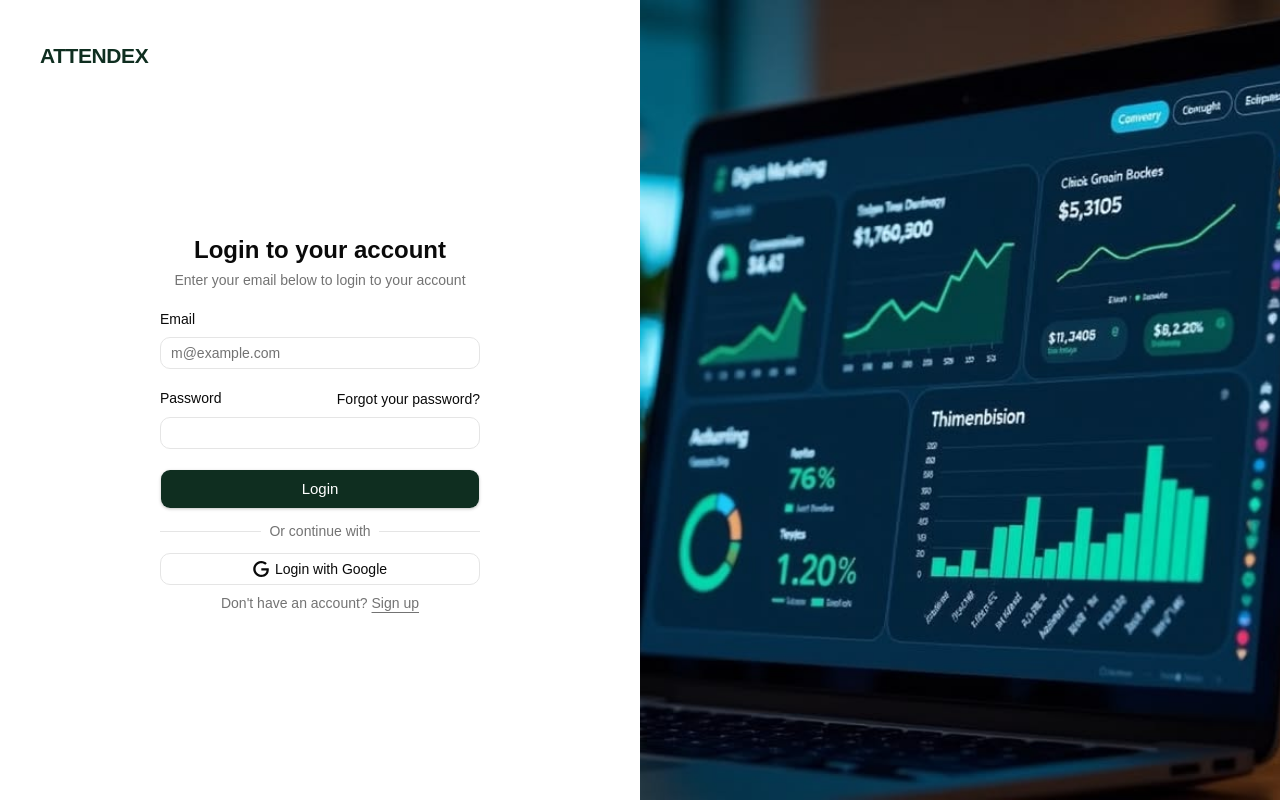
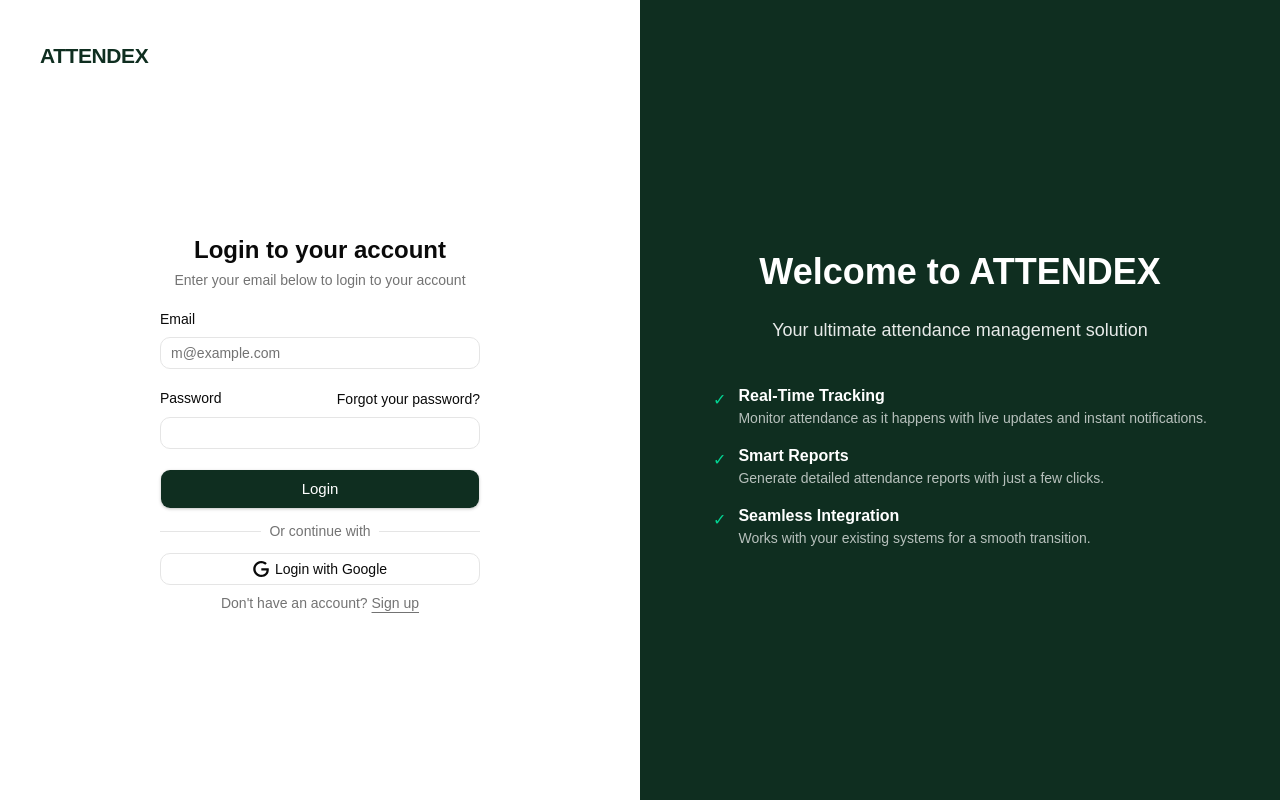
Before and after one commit to albertsiaw/TASK-MS, a React (Vite) app: page /login in a window 1280 px wide. Built offline with nearby package versions, Linux system fonts and the light colour scheme; a web font is replaced by a local one.

Commit message:
remove image from login and signup pages

```diff
--- a/src/pages/Loginpage.tsx
+++ b/src/pages/Loginpage.tsx
@@ -1,6 +1,5 @@
 
 import { LoginForm } from "@/components/login-form"
-import Success from "../assets/Success-bg.jpg"
 import { Link } from "@tanstack/react-router"
 export default function LoginPage() {
   return (
@@ -17,12 +16,32 @@ export default function LoginPage() {
           </div>
         </div>
       </div>
-      <div className="relative hidden bg-[#e2e8e5] lg:block">
-        <img
-          src={Success}
-          alt="ATTENDEX Teamwork"
-          className="absolute inset-0 h-full w-full object-cover"
-        />
+      <div className="relative hidden flex-col items-center justify-center gap-6 bg-forest-900 p-12 text-center lg:flex">
+        <h1 className="text-4xl font-bold text-white">Welcome to ATTENDEX</h1>
+        <p className="text-lg text-white/90">Your ultimate attendance management solution</p>
+        <div className="mt-4 space-y-4 text-left">
+          <div className="flex items-start gap-3">
+            <span className="mt-1 text-emerald-400">✓</span>
+            <div>
+              <h3 className="font-semibold text-white">Real-Time Tracking</h3>
+              <p className="text-sm text-white/70">Monitor attendance as it happens with live updates and instant notifications.</p>
+            </div>
+          </div>
+          <div className="flex items-start gap-3">
+            <span className="mt-1 text-emerald-400">✓</span>
+            <div>
+              <h3 className="font-semibold text-white">Smart Reports</h3>
+              <p className="text-sm text-white/70">Generate detailed attendance reports with just a few clicks.</p>
+            </div>
+          </div>
+          <div className="flex items-start gap-3">
+            <span className="mt-1 text-emerald-400">✓</span>
+            <div>
+              <h3 className="font-semibold text-white">Seamless Integration</h3>
+              <p className="text-sm text-white/70">Works with your existing systems for a smooth transition.</p>
+            </div>
+          </div>
+        </div>
       </div>
     </div>
   )
--- a/src/pages/landing/components/SignupModal.tsx
+++ b/src/pages/landing/components/SignupModal.tsx
@@ -1,5 +1,5 @@
 import { useState, useEffect } from "react";
-import dashboardImg from "../../../assets/download-graph.jpg";
+
 
 interface SignupModalProps {
   open: boolean;
@@ -73,13 +73,8 @@ export default function SignupModal({ open, onClose, planName }: SignupModalProp
 
         {/* Image side — hidden on mobile */}
         <div className="hidden md:flex md:w-[42%] relative flex-shrink-0 overflow-hidden">
-          <img
-            src={dashboardImg}
-            alt="ATTENDEX dashboard"
-            className="absolute inset-0 w-full h-full object-cover"
-          />
           {/* Overlay gradient */}
-          <div className="absolute inset-0 bg-gradient-to-br from-forest-950/80 to-forest-900/50" />
+          <div className="absolute inset-0 bg-gradient-to-br from-forest-950 to-forest-900" />
           {/* Content over image */}
           <div className="relative z-10 flex flex-col justify-between p-8 text-white w-full">
             <span className="text-[18px] font-extrabold tracking-[-0.02em] uppercase">ATTENDEX</span>
```
